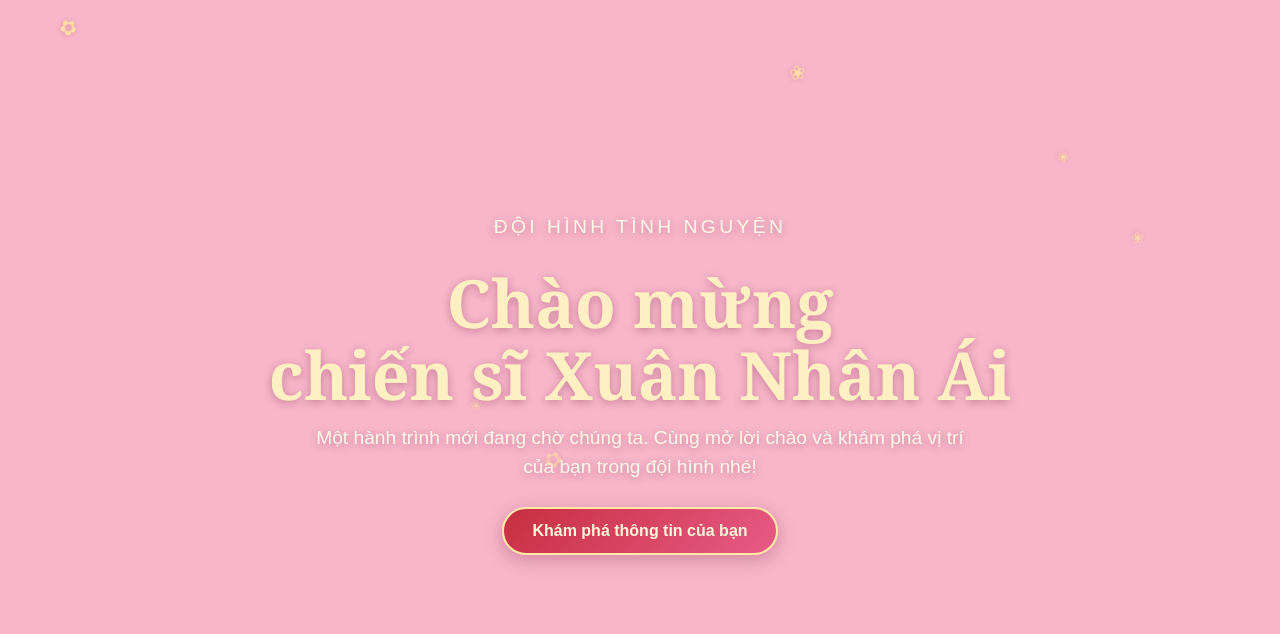
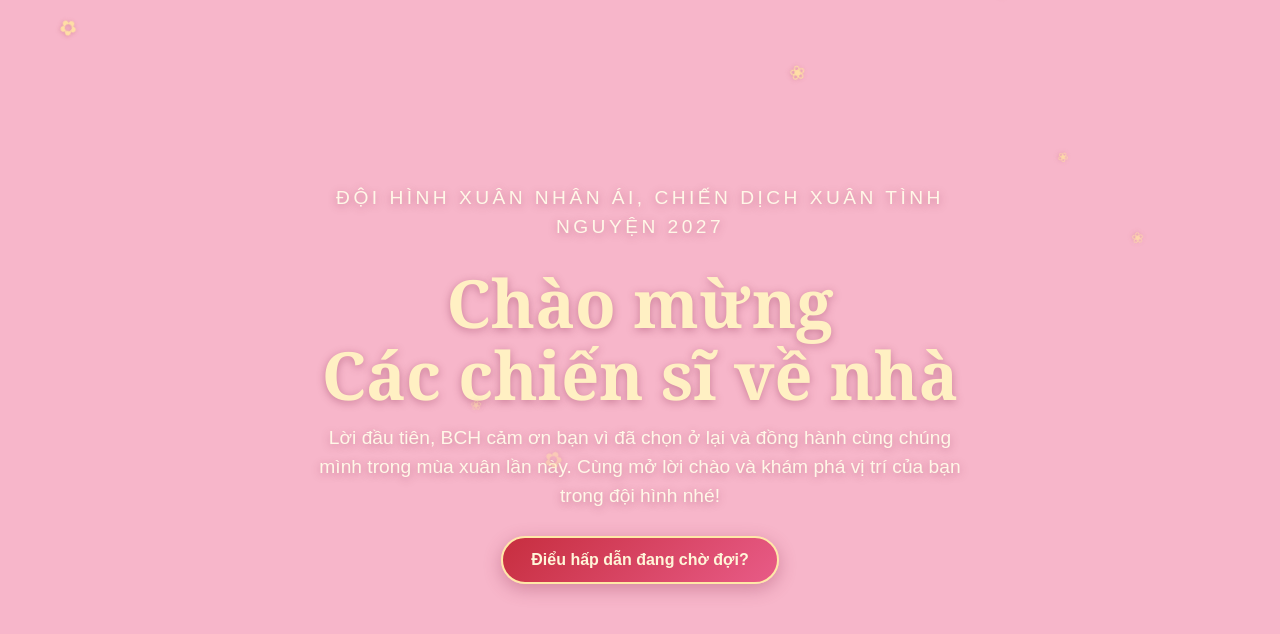
Before and after one commit to Ngoc-hub-design/Xuan-Nhan-Ai-2027, a plain HTML site: page index.html in a window 1280 px wide. Drawn offline with Linux system fonts and the light colour scheme.

Commit message:
Update index.html

```diff
--- a/index.html
+++ b/index.html
@@ -70,17 +70,21 @@
       .field-label { font-size:10px; }
       .field-value { font-size:15px; }
       .btn { padding:10px 18px; font-size:14px; }
-    }
+    .info-panel h2 {
+  font-size: clamp(32px, 4vw, 54px);
+  font-weight: 800;
+  text-align: center;
+}
   </style>
 </head>
 <body>
   <main>
     <section class="screen welcome" id="welcome">
       <div class="welcome-content">
-        <p class="eyebrow">Đội hình tình nguyện</p>
-        <h1>Chào mừng<br>chiến sĩ Xuân Nhân Ái</h1>
-        <p>Một hành trình mới đang chờ chúng ta. Cùng mở lời chào và khám phá vị trí của bạn trong đội hình nhé!</p>
-        <button class="btn" id="openInfo">Khám phá thông tin của bạn</button>
+        <p class="eyebrow">Đội hình Xuân Nhân Ái, Chiến dịch Xuân Tình Nguyện 2027</p>
+        <h1>Chào mừng<br>Các chiến sĩ về nhà</h1>
+        <p>Lời đầu tiên, BCH cảm ơn bạn vì đã chọn ở lại và đồng hành cùng chúng mình trong mùa xuân lần này. Cùng mở lời chào và khám phá vị trí của bạn trong đội hình nhé!</p>
+        <button class="btn" id="openInfo">Điểu hấp dẫn đang chờ đợi?</button>
       </div>
     </section>
 
```
